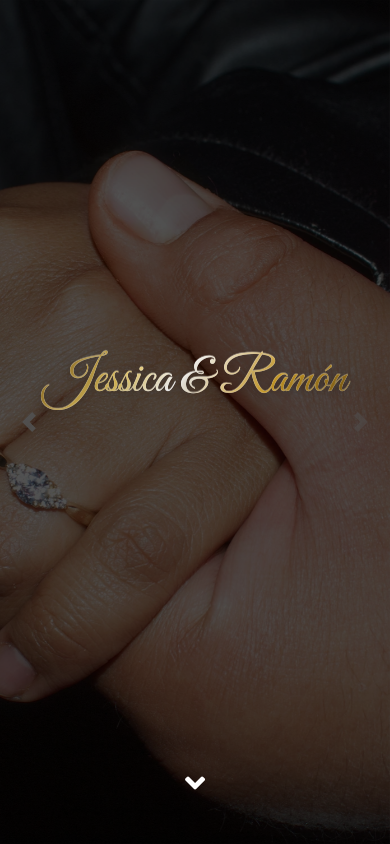
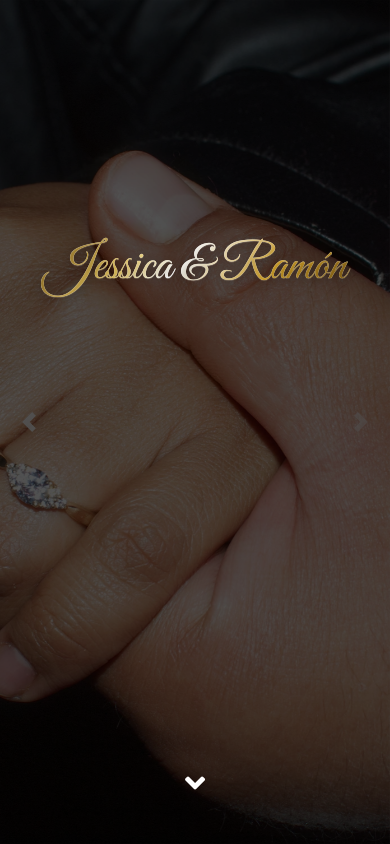
Before and after one commit to memofb21/gessco, a website with bundled scripts: page index.html in a window 390 px wide. Shown: the top 844 px of the page. Built offline with nearby package versions, Linux system fonts and the light colour scheme.

Commit message:
Animacion responsiva

```diff
--- a/js/main.js
+++ b/js/main.js
@@ -24,7 +24,8 @@
             function iniciarAnimaciones() {
                 const titulo = document.querySelectorAll(".titulo-animado");
                 const descripcion = document.querySelectorAll(".descripcion-animada");
-
+                const contador = document.querySelector(".hero-contador");
+                const esTelefono = window.matchMedia("(max-width: 575px)").matches;
                 gsap.set(titulo, { opacity: 0, y: 80, visibility: "visible" });
                 gsap.set(descripcion, { opacity: 0, y: 80 });
                 document.body.style.overflow = "hidden";
@@ -35,7 +36,7 @@
                         ease: "power2.out"
                     })
                     .to(titulo, {
-                        y: 0,
+                        y: esTelefono ? -160 : 0,
                         duration: 1.2,
                         ease: "power2.out"
                     })
@@ -57,14 +58,42 @@
                         },
                         "-=3.1"
                     )
-                    .to(descripcion, {
-                        opacity: 1,
-                        duration: 1,
-                        ease: "power2.inOut"
-                    }, "-=0.5")
-                    .call(() => {
-                        document.body.style.overflow = "auto";
-                    })
+                    // Tweens diferentes según dispositivo
+                    if (esTelefono) {
+                        // Móvil: fromTo con immediateRender para posicion inicial
+                        intro.fromTo(descripcion,
+                            { opacity: 0, y: -160 },
+                            { opacity: 1, y: -160, duration: 1, ease: "power2.inOut", immediateRender: true },
+                            "-=0.5"
+                        )
+                        // Esperar 2 segundos de reposo
+                        .to({}, { duration: 2 })
+                        // Desaparecer descripción en 1 segundo
+                        .to(descripcion, {
+                            opacity: 0,
+                            duration: 1.5,
+                            ease: "power2.inOut"
+                        })
+                        // Aparecer contador en 1 segundo
+                        .fromTo(contador,
+                            { opacity: 0, y: -150 },
+                            { opacity: 1, y: -150, duration: 2, ease: "power2.out", immediateRender: true },
+                            "-=0.3"
+                        )
+                        .call(() => {
+                            document.body.style.overflow = "auto";
+                        });
+                    } else {
+                        // Desktop: to normal
+                        intro.to(descripcion, {
+                            opacity: 1,
+                            y: 0,
+                            duration: 1,
+                            ease: "power2.inOut"
+                        }, "-=0.5").call(() => {
+                            document.body.style.overflow = "auto";
+                        });
+                    }
             }
 
 
@@ -76,6 +105,11 @@
         const contador = document.querySelector(".hero-contador");
 
         const esTelefono = window.matchMedia("(max-width: 575px)").matches;
+
+        // En móvil no usar ScrollTrigger, ya está todo en iniciarAnimaciones
+        if (esTelefono) {
+            return;
+        }
 
         const tlScroll = gsap.timeline({
             scrollTrigger:{
```
Also changed, not shown: css/style.css.
